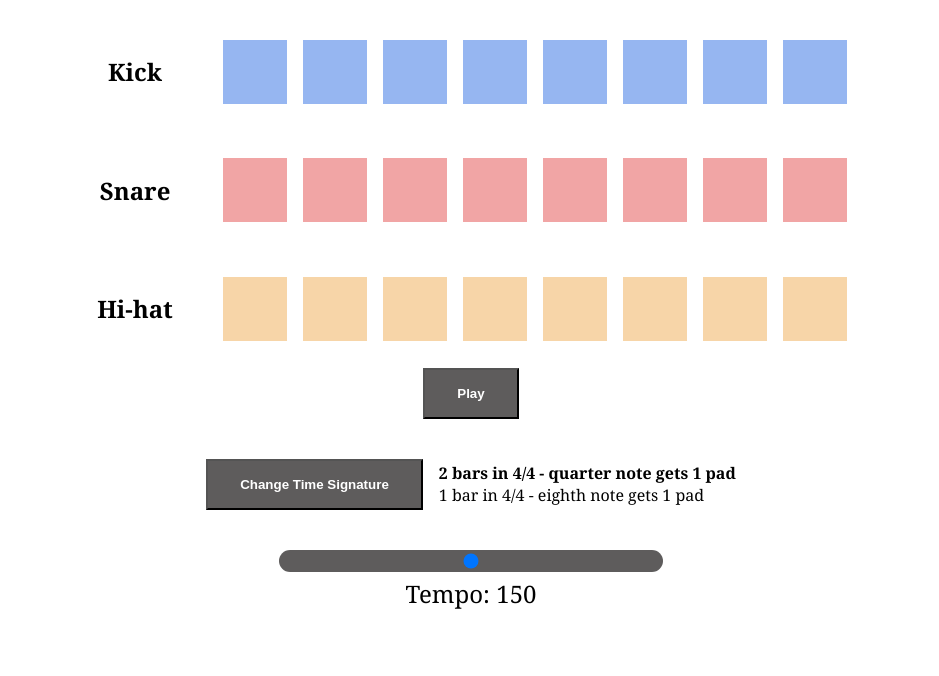
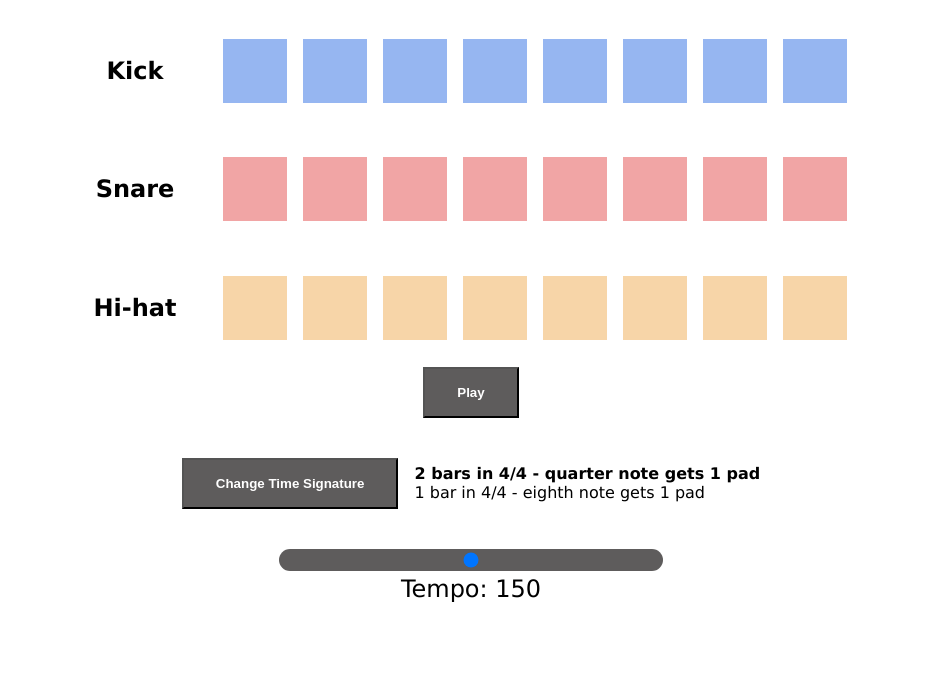
Before and after one commit to nicklovallo/Beatmaker, a plain HTML site: page index.html in a window 1280 px wide. Shown: the part 124-800 px from the top of the page, without its empty margins (169-1108 px from the left). Drawn offline with Linux system fonts and the light colour scheme.

Commit message:
update font

```diff
--- a/style.css
+++ b/style.css
@@ -5,7 +5,7 @@
 }
 
 body {
-  font-family: Georgia, 'Times New Roman', Times, serif;
+  font-family: Verdana;
 }
 
 .sequencer-container {
```
Also changed, not shown: 1 other file.
